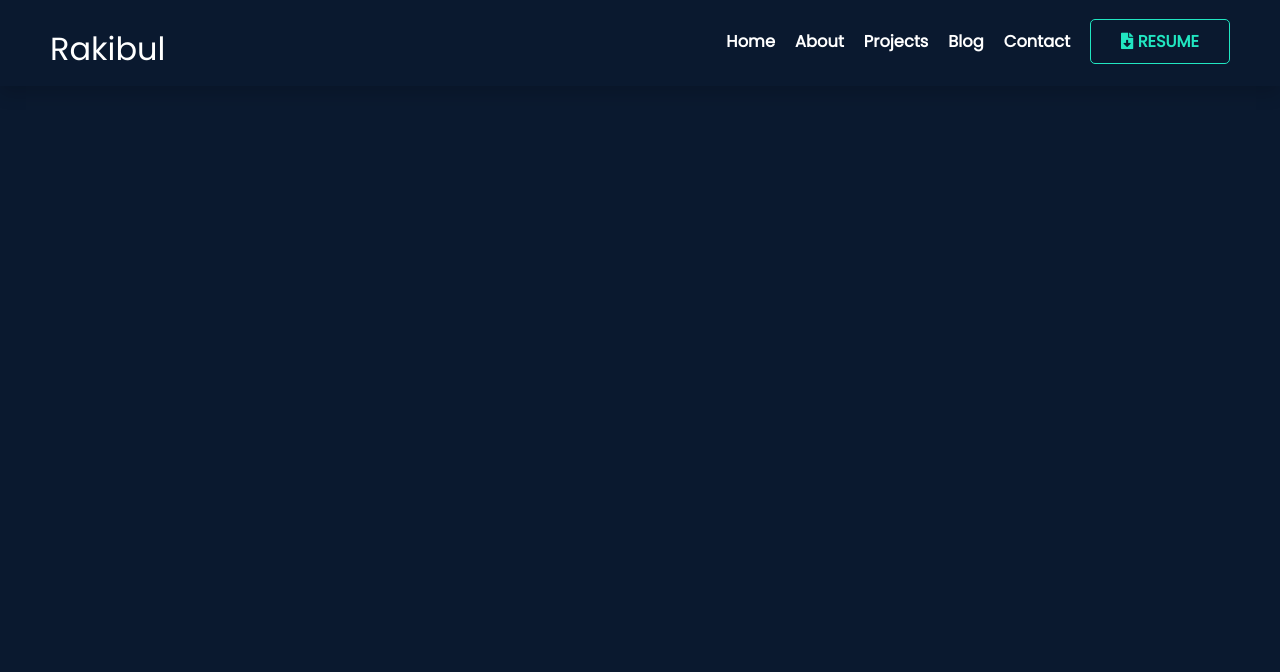
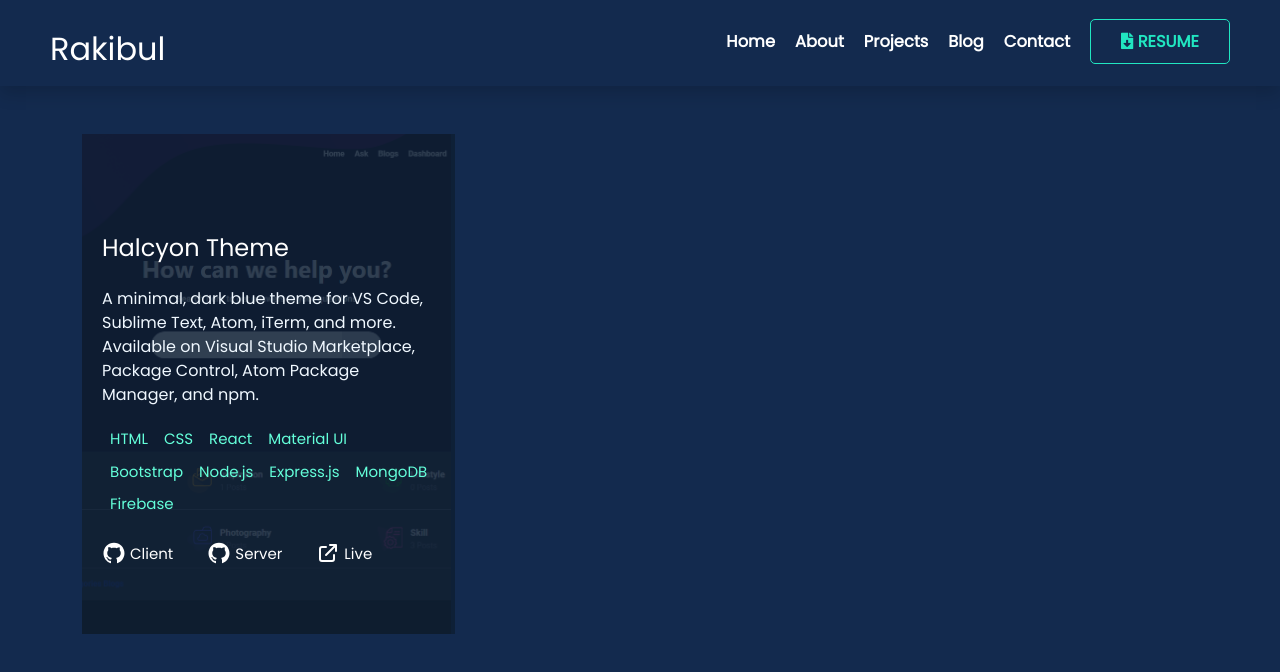
Before and after one commit to RHsanto/RH-portfolio, a React (Create React App) app: page /contact in a window 1280 px wide. Shown: the top 672 px of the page. Built offline with nearby package versions, Linux system fonts and the light colour scheme.

Commit message:
add all projects

```diff
--- a/src/components/Contact/Contact.css
+++ b/src/components/Contact/Contact.css
@@ -31,3 +31,42 @@
 .contact-btn a{
   color:#64ffda ;
 }
+
+.mb-card img{
+  width:100%;
+  height: 500px;
+  object-fit: cover;
+}
+.mb-card{
+  position: relative;
+}
+.mb-info{
+  position: absolute;
+  background-color: #0d1f34da;
+  width:100%;
+  top: 0;
+  height: 500px;
+  color: #ffffff !important;
+  padding: 100px 20px;
+}
+
+
+  .mb-link-up{
+    position: absolute;
+    display: flex;
+    left: 20px;
+    gap: 30px;
+   margin-top: 20px;
+    }
+    .mb-link-up h6{
+      margin: 4px;
+      font-size: 15px;
+      }
+      .mb-link-up a{
+      color: white;
+      font-size: 24px;
+      display: flex;}
+
+      .mb-link-up a:hover{
+        color: #64ffda;
+      }
--- a/src/components/Contact/Contact.js
+++ b/src/components/Contact/Contact.js
@@ -1,9 +1,44 @@
+/* eslint-disable react/jsx-no-target-blank */
 import React from 'react';
 import './Contact.css'
+import Projects from '../../image/project-1.png'
+import { AiOutlineGithub } from "react-icons/ai";
+import { HiOutlineExternalLink } from "react-icons/hi";
+
 const Contact = () => {
   return (
     <div>
-
+      <div className="container mt-5">
+        <div className="row text-light gy-4 gx-1">
+          <div className="col-lg-4 mb-card">
+            <img src={Projects} alt="" />
+          <div className="mb-info ">
+          <h4 className='mb-4'>Halcyon Theme</h4>
+           <p>A minimal, dark blue theme for VS Code, Sublime Text, Atom, iTerm, and more. Available on Visual Studio Marketplace, Package Control, Atom Package Manager, and npm.
+             </p>
+             <div className=" tools text-start">
+             <li>HTML</li>
+          <li>CSS</li>
+        <li>React</li>
+        <li>Material UI</li>
+        <li>Bootstrap</li>
+        <li>Node.js</li>
+        <li>Express.js</li>
+        <li>MongoDB</li>
+        <li>Firebase</li>
+             </div>
+             <div className="mb-link-up">
+          <a target='_blank' href="https://github.com/RHsanto/racing-car-project-client-side">
+            <AiOutlineGithub/><h6>Client</h6></a>
+          <a target='_blank' href="https://github.com/RHsanto/racing-car-project-server-side">
+            <AiOutlineGithub/><h6>Server</h6></a>
+          <a target='_blank' href="https://vibrant-leavitt-6ff91c.netlify.app">
+            <HiOutlineExternalLink/><h6>Live</h6></a>
+        </div>
+          </div>
+          </div>
+        </div>
+      </div>
     </div>
   );
 };
--- a/src/components/Home/Home.css
+++ b/src/components/Home/Home.css
@@ -1,6 +1,6 @@
 body{
   font-family: 'Poppins', sans-serif;
-  background-color: #0A192F;
+  background-color: #132a4e;
 }
 a{
   text-decoration: none;
```
